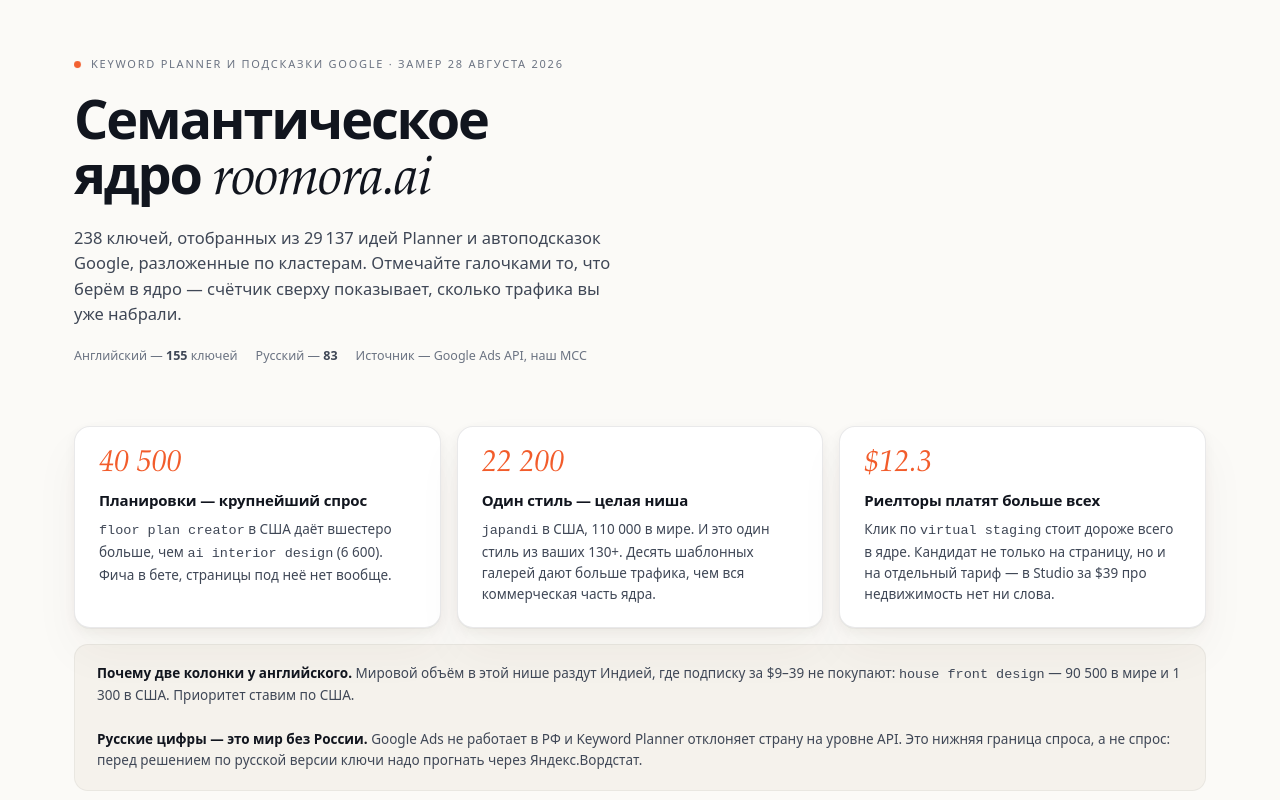
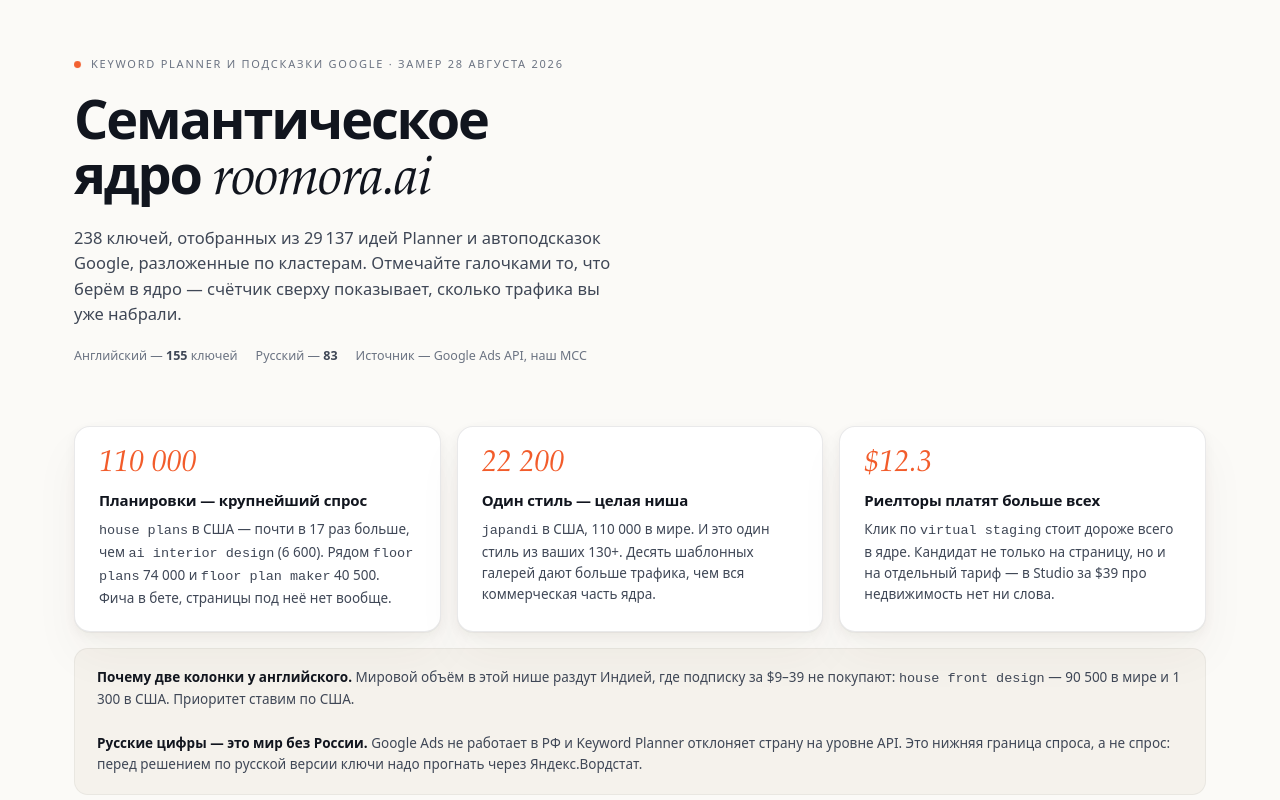
Before and after one commit to Viimp2/seo-core, a plain HTML site: page index.html in a window 1280 px wide. Shown: the top 800 px of the page. Drawn offline with Linux system fonts and the light colour scheme.

Commit message:
Актуализирована карточка: house plans 110 000

```diff
--- a/index.html
+++ b/index.html
@@ -453,8 +453,9 @@ function shell(){
 + '</header>'
 
 + '<div class="brief">'
-+ '<div class="card"><span class="big">40 500</span><h3>Планировки — крупнейший спрос</h3>'
-+ '<p><code>floor plan creator</code> в США даёт вшестеро больше, чем <code>ai interior design</code> (6 600). '
++ '<div class="card"><span class="big">110 000</span><h3>Планировки — крупнейший спрос</h3>'
++ '<p><code>house plans</code> в США — почти в 17 раз больше, чем <code>ai interior design</code> (6 600). '
++ 'Рядом <code>floor plans</code> 74 000 и <code>floor plan maker</code> 40 500. '
 + 'Фича в бете, страницы под неё нет вообще.</p></div>'
 + '<div class="card"><span class="big">22 200</span><h3>Один стиль — целая ниша</h3>'
 + '<p><code>japandi</code> в США, 110 000 в мире. И это один стиль из ваших 130+. '
```
